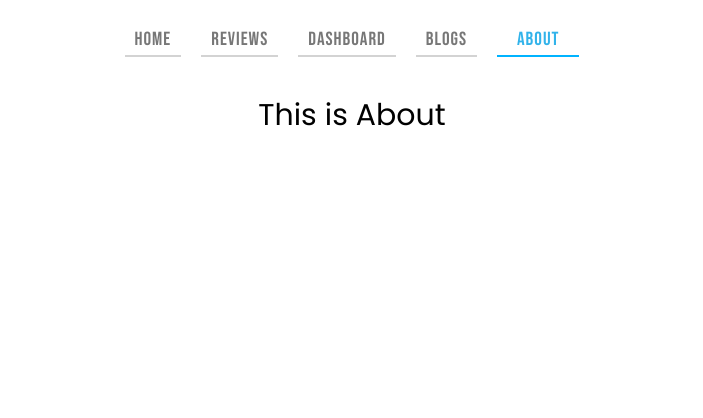
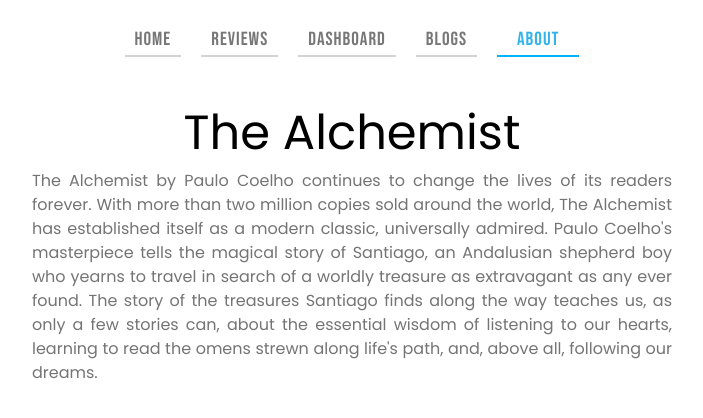
Before and after one commit to Developer-Rakib/fancy-book, a React (Vite) app: page /about in a window 1280 px wide. Shown: the top 418 px of the page, without its empty margins (288-991 px from the left). Built offline with nearby package versions, Linux system fonts and the light colour scheme.

Commit message:
about section added

```diff
--- a/src/components/About/About.css
+++ b/src/components/About/About.css
@@ -0,0 +1,6 @@
+.about p {
+    color: #747474;
+    text-align: justify;
+    max-width: 50%;
+    margin: 0 auto;
+}
--- a/src/components/About/About.jsx
+++ b/src/components/About/About.jsx
@@ -1,9 +1,15 @@
 import React from 'react';
+import './About.css'
 
 const About = () => {
     return (
-        <div>
-            <h1 className="text-3xl">This is About</h1>
+        <div className='about'>
+            <h2 className="text-5xl my-3">The Alchemist</h2>
+            <p className='about'>
+                The Alchemist by Paulo Coelho continues to change the lives of its readers forever. With more than two million copies sold around the world, The Alchemist has established itself as a modern classic, universally admired.
+                Paulo Coelho's masterpiece tells the magical story of Santiago, an Andalusian shepherd boy who yearns to travel in search of a worldly treasure as extravagant as any ever found.
+                The story of the treasures Santiago finds along the way teaches us, as only a few stories can, about the essential wisdom of listening to our hearts, learning to read the omens strewn along life's path, and, above all, following our dreams.
+            </p>
         </div>
     );
 };
--- a/src/components/Blogs/Blogs.css
+++ b/src/components/Blogs/Blogs.css
@@ -1,8 +1,5 @@
 .blog-contaner {
     height: 70vh;
-    display: flex;
-    justify-content: center;
-    align-items: center;
 }
 
 .blog-contaner h4 {
--- a/src/components/Blogs/Blogs.jsx
+++ b/src/components/Blogs/Blogs.jsx
@@ -4,8 +4,10 @@
 
 const Blogs = () => {
     return (
-        <div className='blog-contaner'>
-            <Accordion>
+        <div className=''>
+
+            <h2 className="text-5xl py-8">Question & Answer</h2>
+            <Accordion className=' blog-contaner'>
 
                 <AccordionItem className='my-2'>
                     <AccordionItemHeading className='border inline-block rounded px-5'>
```
